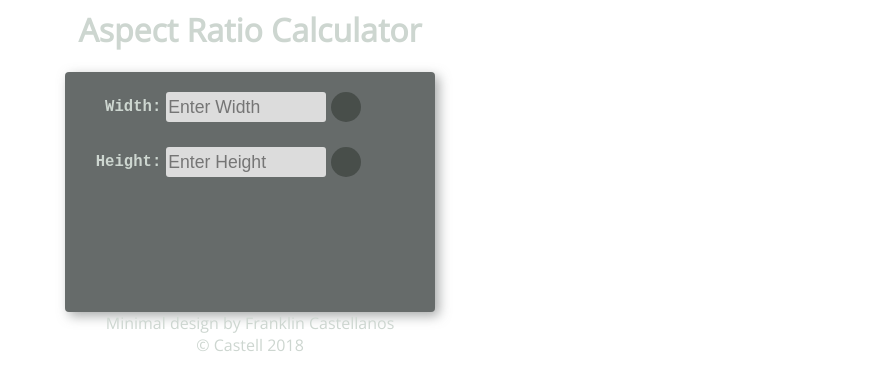
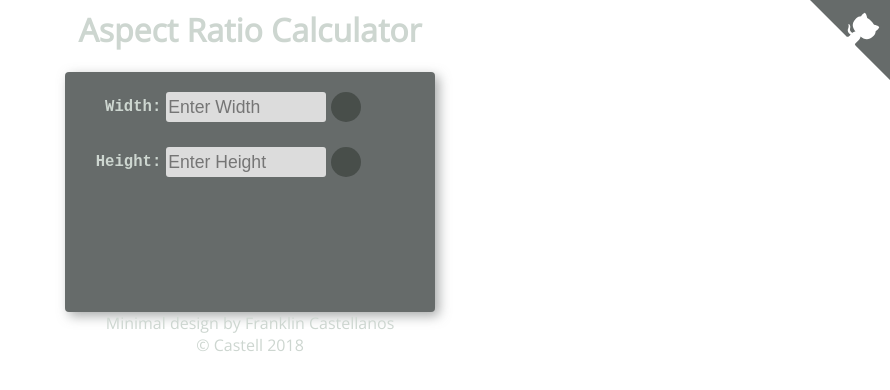
Before and after one commit to castelldev/Aspect-Ratio-Calculator-Webapp, a plain HTML site: page index.html in a window 1280 px wide. Shown: the whole page, without its empty margins (390-1280 px from the left). Drawn offline with nearby package versions, Linux system fonts and the light colour scheme.

Commit message:
Added link to github
Used github-corners by tholman

```diff
--- a/index.html
+++ b/index.html
@@ -5,6 +5,16 @@
 </head>
 
 <body>
+    <a href="https://github.com/onecastell/Aspect-Ratio-Calculator-Webapp" class="github-corner" aria-label="View source on GitHub"><svg width="80" height="80"
+            viewBox="0 0 250 250" style="fill:#666b6a; color:#fff; position: absolute; top: 0; border: 0; right: 0;"
+            aria-hidden="true">
+            <path d="M0,0 L115,115 L130,115 L142,142 L250,250 L250,0 Z"></path>
+            <path d="M128.3,109.0 C113.8,99.7 119.0,89.6 119.0,89.6 C122.0,82.7 120.5,78.6 120.5,78.6 C119.2,72.0 123.4,76.3 123.4,76.3 C127.3,80.9 125.5,87.3 125.5,87.3 C122.9,97.6 130.6,101.9 134.4,103.2"
+                fill="currentColor" style="transform-origin: 130px 106px;" class="octo-arm"></path>
+            <path d="M115.0,115.0 C114.9,115.1 118.7,116.5 119.8,115.4 L133.7,101.6 C136.9,99.2 139.9,98.4 142.2,98.6 C133.8,88.0 127.5,74.4 143.8,58.0 C148.5,53.4 154.0,51.2 159.7,51.0 C160.3,49.4 163.2,43.6 171.4,40.1 C171.4,40.1 176.1,42.5 178.8,56.2 C183.1,58.6 187.2,61.8 190.9,65.4 C194.5,69.0 197.7,73.2 200.1,77.6 C213.8,80.2 216.3,84.9 216.3,84.9 C212.7,93.1 206.9,96.0 205.4,96.6 C205.1,102.4 203.0,107.8 198.3,112.5 C181.9,128.9 168.3,122.5 157.7,114.1 C157.9,116.9 156.7,120.9 152.7,124.9 L141.0,136.5 C139.8,137.7 141.6,141.9 141.8,141.8 Z"
+                fill="currentColor" class="octo-body"></path>
+        </svg></a>
+    <style>.github-corner:hover .octo-arm{animation:octocat-wave 560ms ease-in-out}@keyframes octocat-wave{0%,100%{transform:rotate(0)}20%,60%{transform:rotate(-25deg)}40%,80%{transform:rotate(10deg)}}@media (max-width:500px){.github-corner:hover .octo-arm{animation:none}.github-corner .octo-arm{animation:octocat-wave 560ms ease-in-out}}</style>
     <header>
         <h1>Aspect Ratio Calculator</h1>
     </header>
```
